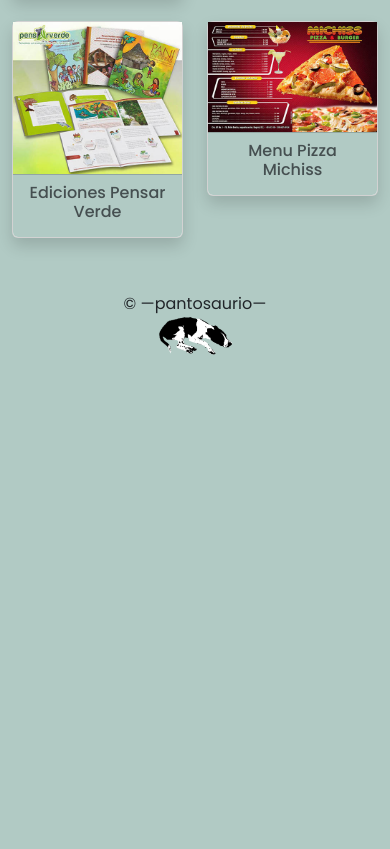
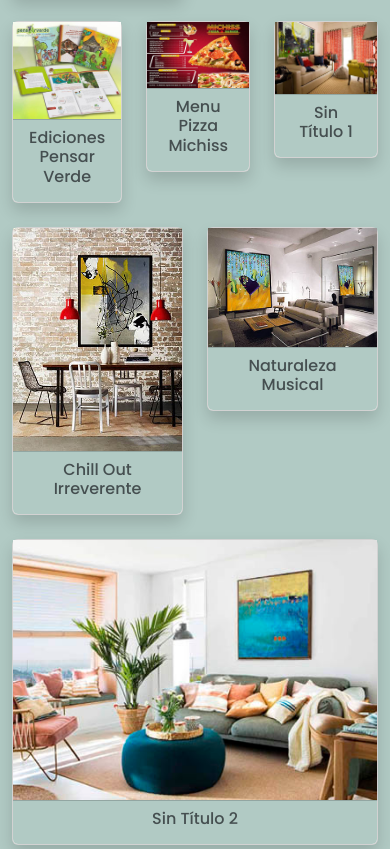
Before and after one commit to pantojamonroy/proyectoCV-Master_TalentoTch, a plain HTML site: page portfolio.html in a window 390 px wide. Shown: the part 1275-2124 px from the top of the page. Before the commit the page ends 1661 px from the top, so only its background shows below. Drawn offline with nearby package versions, Linux system fonts and the light colour scheme.

Commit message:
cambios imagenes cuadros

```diff
--- a/portfolio.html
+++ b/portfolio.html
@@ -64,7 +64,7 @@
                 </div>
                 <div class="col col-sm-6 col-md-4 col-lg-4 col-xl-3 mb-4">
                     <div class="card shadow">
-                        <img class="object-fit-scale" src="./imagenes/portada bruno--.jpg" alt="Revista Gestar Salud" />
+                        <img class="object-fit-scale" src="./imagenes/portada bruno--.jpg" alt="Bruno García" />
 
                         <div class="card-footer text-center">
                             <h6 class="text-body-secondary">Catálogo Artista Bruno García</h6>
@@ -73,8 +73,7 @@
                 </div>
                 <div class="col col-sm-6 col-md-4 col-lg-4 col-xl-3 mb-4">
                     <div class="card shadow">
-                        <img class="object-fit-scale" src="./imagenes/conservacion 2--.jpg"
-                            alt="Conservación Mar Viva Org" />
+                        <img class="object-fit-scale" src="./imagenes/conservacion 2--.jpg" alt="USAID ONG" />
 
                         <div class="card-footer text-center">
                             <h6 class="text-body-secondary">Afiche USAID ONG</h6>
@@ -83,7 +82,7 @@
                 </div>
                 <div class="col col-sm-6 col-md-4 col-lg-4 col-xl-3 mb-4">
                     <div class="card shadow">
-                        <img class="object-fit-scale" src="./imagenes/pauta 5--.jpg" alt="Vademecúm Edifarm" />
+                        <img class="object-fit-scale" src="./imagenes/pauta 5--.jpg" alt="Aniversario EDIFARM" />
 
                         <div class="card-footer text-center">
                             <h6 class="text-body-secondary">Portada Aniversario EDIFARM</h6>
@@ -92,7 +91,7 @@
                 </div>
                 <div class="col col-sm-6 col-md-4 col-lg-4 col-xl-3 mb-4">
                     <div class="card shadow">
-                        <img class="object-fit-scale" src="./imagenes/pauta 6--.jpg" alt="Carpinterías Web" />
+                        <img class="object-fit-scale" src="./imagenes/pauta 6--.jpg" alt="Sanka" />
 
                         <div class="card-footer text-center">
                             <h6 class="text-body-secondary">Pauta Sanka Group</h6>
@@ -101,7 +100,7 @@
                 </div>
                 <div class="col col-sm-6 col-md-4 col-lg-4 col-xl-3 mb-4">
                     <div class="card shadow">
-                        <img class="object-fit-scale" src="./imagenes/pauta 7--.jpg" alt="Falcon te espera Web" />
+                        <img class="object-fit-scale" src="./imagenes/pauta 7--.jpg" alt="Valagro" />
 
                         <div class="card-footer text-center">
                             <h6 class="text-body-secondary">Pauta Valagro Andina</h6>
@@ -110,7 +109,7 @@
                 </div>
                 <div class="col col-sm-6 col-md-4 col-lg-4 col-xl-3 mb-4">
                     <div class="card shadow">
-                        <img class="object-fit-scale" src="./imagenes/music Training--.png" alt="Galería AGN" />
+                        <img class="object-fit-scale" src="./imagenes/music Training--.png" alt="Workout Music" />
 
                         <div class="card-footer text-center">
                             <h6 class="text-body-secondary">Workout Music Traning</h6>
@@ -119,8 +118,7 @@
                 </div>
                 <div class="col col-sm-6 col-md-4 col-lg-4 col-xl-3 mb-4">
                     <div class="card shadow">
-                        <img class="object-fit-scale" src="./imagenes/procinal portada--.jpg"
-                            alt="Revista Gestar Salud" />
+                        <img class="object-fit-scale" src="./imagenes/procinal portada--.jpg" alt="Procinal" />
 
                         <div class="card-footer text-center">
                             <h6 class="text-body-secondary">Reglamento Procinal</h6>
@@ -129,7 +127,7 @@
                 </div>
                 <div class="col col-sm-6 col-md-4 col-lg-4 col-xl-3 mb-4">
                     <div class="card shadow">
-                        <img class="object-fit-scale" src="./imagenes/porta pV--.jpg" alt="Conservación Mar Viva Org" />
+                        <img class="object-fit-scale" src="./imagenes/porta pV--.jpg" alt="Pensar Verde" />
 
                         <div class="card-footer text-center">
                             <h6 class="text-body-secondary">Ediciones Pensar Verde</h6>
@@ -138,10 +136,48 @@
                 </div>
                 <div class="col col-sm-6 col-md-4 col-lg-4 col-xl-3 mb-4">
                     <div class="card shadow">
-                        <img class="object-fit-scale" src="./imagenes/menu pizza--.jpg" alt="Vademecúm Edifarm" />
+                        <img class="object-fit-scale" src="./imagenes/menu pizza--.jpg" alt="Menu Pizza Michiss" />
 
                         <div class="card-footer text-center">
                             <h6 class="text-body-secondary">Menu Pizza Michiss</h6>
+                        </div>
+                    </div>
+                </div>
+                <div class="col col-sm-6 col-md-4 col-lg-4 col-xl-3 mb-4">
+                    <div class="card shadow">
+                        <img class="object-fit-scale" src="./imagenes/sintitulo22--.jpg" alt="Sin Título 1" />
+
+                        <div class="card-footer text-center">
+                            <h6 class="text-body-secondary">Sin Título 1</h6>
+                        </div>
+                    </div>
+                </div>
+                <div class="col col-sm-6 col-md-4 col-lg-4 col-xl-3 mb-4">
+                    <div class="card shadow">
+                        <img class="object-fit-scale" src="./imagenes/chill-out-irrevernte--.jpg"
+                            alt="chill-out-irreverente" />
+
+                        <div class="card-footer text-center">
+                            <h6 class="text-body-secondary">Chill Out Irreverente</h6>
+                        </div>
+                    </div>
+                </div>
+                <div class="col col-sm-6 col-md-4 col-lg-4 col-xl-3 mb-4">
+                    <div class="card shadow">
+                        <img class="object-fit-scale" src="./imagenes/naturalezaMusical--.jpg"
+                            alt="Naturaleza Musical" />
+
+                        <div class="card-footer text-center">
+                            <h6 class="text-body-secondary">Naturaleza Musical</h6>
+                        </div>
+                    </div>
+                </div>
+                <div class="col col-sm-6 col-md-4 col-lg-4 col-xl-3 mb-4">
+                    <div class="card shadow">
+                        <img class="object-fit-scale" src="./imagenes/ambiente2ff.jpg" alt="Sin Título 2" />
+
+                        <div class="card-footer text-center">
+                            <h6 class="text-body-secondary">Sin Título 2</h6>
                         </div>
                     </div>
                 </div>
```
Also changed, not shown: imagenes/ambiente1FF.jpg (added), imagenes/ambiente2ff.jpg (added).
